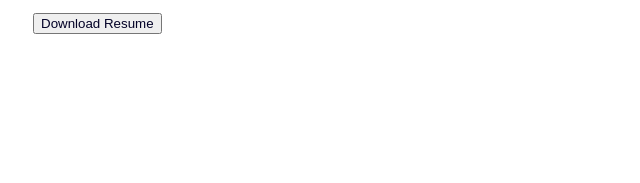
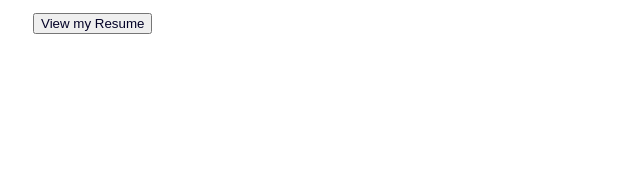
Before and after one commit to zoearj/UX_UI_HW_19, a plain HTML site: page index.html in a window 1280 px wide. Shown: the part 507-690 px from the top of the page, 0-640 px from the left. Drawn offline with nearby package versions, Linux system fonts and the light colour scheme.

Commit message:
commit final 2nite

```diff
--- a/index.html
+++ b/index.html
@@ -24,7 +24,7 @@
         <img src="images/zoepersonalphoto.png" alt="Zoe from Seaseme Street.">
         <p>Hello, I am Zoe, a freelance UX/UI designer. I thrive in leading stakeholder research and enjoy solving user problems that ultimately leading to improved user satisfaction, increased engagement, and better business outcomes.
         </p>
-        <button>Download Resume</button>
+        <button onclick="location.href='Resume.z.j..pdf'">View my Resume</button>
     </div>
     </section>
     <!--  My UX Skills section coded using CSS flex -->
```
Also changed, not shown: 1 other file.
